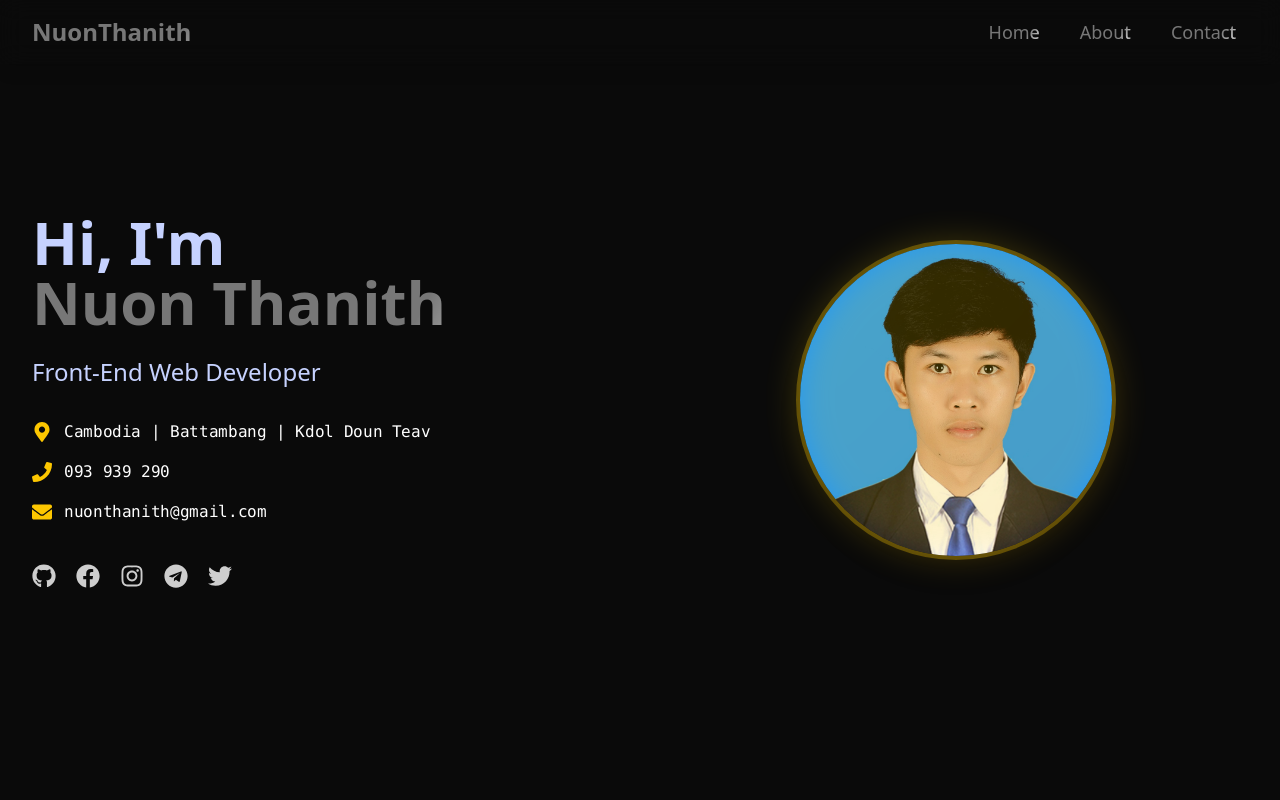
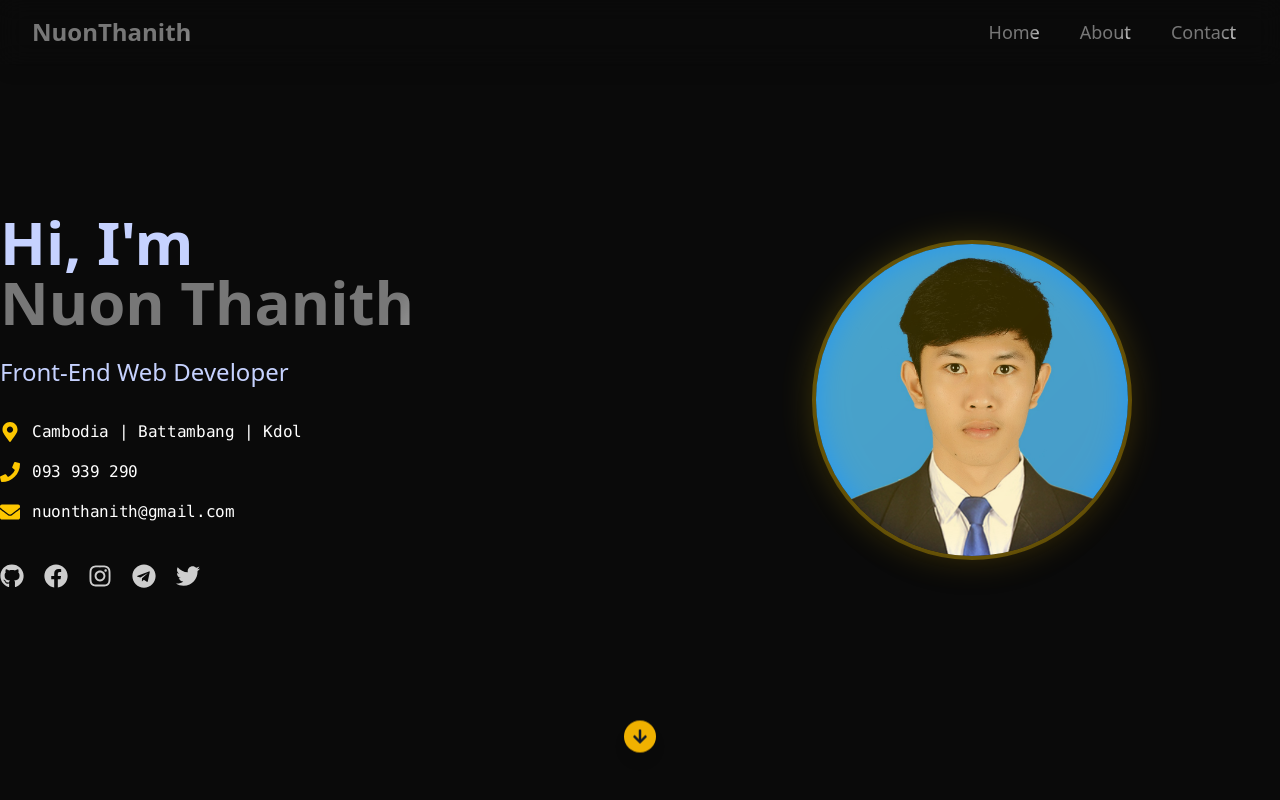
Before and after one commit to nounthanith/portfolio-v2, a React (Vite) app: page / in a window 1280 px wide. Shown: the top 800 px of the page. Built offline with nearby package versions, Linux system fonts and the light colour scheme.

Commit message:
add scroll button

```diff
--- a/src/pages/Hero.jsx
+++ b/src/pages/Hero.jsx
@@ -9,6 +9,7 @@ import {
   FaPhone,
   FaEnvelope,
   FaMapMarkerAlt,
+  FaArrowDown,
 } from "react-icons/fa";
 import ShinyText from "../ui/ShinyText";
 import DecryptedText from "../ui/DecryptedText";
@@ -37,30 +38,34 @@ function Hero() {
     { icon: <FaTwitter />, url: twitter, name: "Twitter" },
   ];
 
+  const handleScrollDown = () => {
+    const aboutSection = document.getElementById('about');
+    if (aboutSection) {
+      aboutSection.scrollIntoView({
+        behavior: 'smooth',
+        block: 'start'
+      });
+    }
+  };
+
   return (
-    <div className="relative min-h-screen flex items-center overflow-hidden">
-      {/* Enhanced Background with Gradient Overlay */}
-
-      {/* Content Container with Better Spacing */}
-      <section id="hero" className="w-full py-20">
-        <div className="container mx-auto px-4 sm:px-6 lg:px-8">
+    <section id="hero" className="relative w-full min-h-screen flex items-center justify-center py-20">
+      <div className="absolute ">
         <div className="grid grid-cols-1 lg:grid-cols-2 gap-12 items-center">
-            {/* Text Content with Improved Typography */}
+          {/* Left: Text Content */}
           <div className="order-2 lg:order-1 text-center lg:text-left">
-              {/* Name with Enhanced Shiny Effect */}
+            {/* Name */}
             <h1 className="text-4xl sm:text-5xl md:text-6xl font-bold mb-6 text-indigo-200">
               Hi, I'm{" "}
-                <span className="">
               <ShinyText
                 text={name}
                 disabled={false}
                 speed={2}
                 className="inline-block"
               />
-                </span>
             </h1>
 
-              {/* Role with Smoother Decryption */}
+            {/* Role */}
             <div className="mb-8 max-w-2xl mx-auto lg:mx-0">
               <DecryptedText
                 text={role}
@@ -72,11 +77,10 @@ function Hero() {
               />
             </div>
 
-              {/* Contact Info with Better Grouping */}
-              <div className="mb-10 space-y-4">
+            {/* Contact Info */}
+            <div className="mb-10 space-y-4 text-white/90">
               <div className="flex items-center justify-center lg:justify-start">
                 <FaMapMarkerAlt className="mr-3 text-yellow-400 text-xl" />
-                  <span className="text-white/90">
                 <ScrambledText
                   radius={40}
                   duration={1.5}
@@ -85,7 +89,6 @@ function Hero() {
                 >
                   {address}
                 </ScrambledText>
-                  </span>
               </div>
               <div className="flex items-center justify-center lg:justify-start">
                 <FaPhone className="mr-3 text-yellow-400 text-xl" />
@@ -95,7 +98,9 @@ function Hero() {
                   speed={0.15}
                   scrambleChars=".:"
                 >
-                    <a href={`tel:${phone}`}>{phone}</a>
+                  <a href={`tel:${phone}`} className="hover:underline">
+                    {phone}
+                  </a>
                 </ScrambledText>
               </div>
               <div className="flex items-center justify-center lg:justify-start">
@@ -106,12 +111,14 @@ function Hero() {
                   speed={0.15}
                   scrambleChars=".:"
                 >
-                    <a href={`mailto:${email}`}>{email}</a>
+                  <a href={`mailto:${email}`} className="hover:underline">
+                    {email}
+                  </a>
                 </ScrambledText>
               </div>
             </div>
 
-              {/* Social Links with Hover Effects */}
+            {/* Social Icons */}
             <div className="flex justify-center lg:justify-start space-x-5">
               {socialLinks.map((social, index) => (
                 <a
@@ -119,7 +126,7 @@ function Hero() {
                   href={social.url}
                   target="_blank"
                   rel="noopener noreferrer"
-                    className="text-2xl hover:text-yellow-300 hover:-translate-y-1 transition-all duration-300 text-white/80"
+                  className="text-2xl text-white/80 hover:text-yellow-300 hover:-translate-y-1 transition-all duration-300"
                   aria-label={social.name}
                 >
                   {social.icon}
@@ -128,22 +135,32 @@ function Hero() {
             </div>
           </div>
 
-            {/* Avatar with Enhanced Effects */}
+          {/* Right: Avatar */}
           <div className="order-1 lg:order-2 flex justify-center">
             <div className="relative group">
-                <div className="absolute inset-0 rounded-full bg-gradient-to-br from-yellow-300 to-yellow-500 blur-lg opacity-20 group-hover:opacity-30 transition-all duration-500"></div>
+              <div className="absolute inset-0 rounded-full bg-gradient-to-br from-yellow-300 to-yellow-500 blur-lg opacity-20 group-hover:opacity-30 transition-all duration-500" />
               <img
                 src={avatar}
                 alt={name}
                 className="w-64 h-64 sm:w-80 sm:h-80 rounded-full object-cover border-4 border-yellow-400/30 shadow-xl transform group-hover:scale-105 transition-all duration-500"
               />
-                <div className="absolute inset-0 rounded-full border-4 border-transparent group-hover:border-yellow-300/50 transition-all duration-500"></div>
+              <div className="absolute inset-0 rounded-full border-4 border-transparent group-hover:border-yellow-300/50 transition-all duration-500" />
             </div>
           </div>
         </div>
       </div>
+
+      {/* Scroll Down Button */}
+      <div className="absolute bottom-10 left-1/2 transform -translate-x-1/2">
+        <button
+          onClick={handleScrollDown}
+          className="group flex items-center justify-center p-2 bg-yellow-500 hover:bg-yellow-400 text-gray-900 font-medium rounded-full shadow-lg hover:shadow-xl transition-all duration-300 transform hover:-translate-y-1 animate-bounce"
+          aria-label="Scroll to about section"
+        >
+          <FaArrowDown className="transform group-hover:translate-y-0.5 transition-transform duration-300" />
+        </button>
+      </div>
     </section>
-    </div>
   );
 }
 
--- a/src/utils/education.js
+++ b/src/utils/education.js
@@ -3,7 +3,7 @@ const educations = [
       id: 1,
       title: "Information Technology",
       duration: "2023 - Present",
-      institution: "National University of Battambang. Major in Information Technology",
+      institution: "National University of Battambang.",
     },
     {
         id: 2,
--- a/src/utils/personalData.js
+++ b/src/utils/personalData.js
@@ -2,7 +2,7 @@ import avatar from "./../../public/images/profile.jpg";
 const personalData = {
   name: "Nuon Thanith",
   role:"Front-End Web Developer",
-  address: "Cambodia | Battambang | Kdol Doun Teav",
+  address: "Cambodia | Battambang | Kdol",
   phone: "093 939 290",
   email: "nuonthanith@gmail.com",
   github: "https://github.com/nounthanith",
```
Lines whose indentation alone changed are shown as unchanged.
